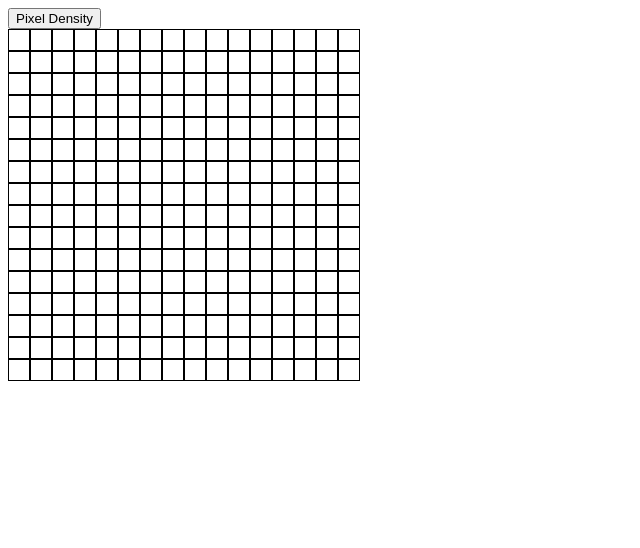
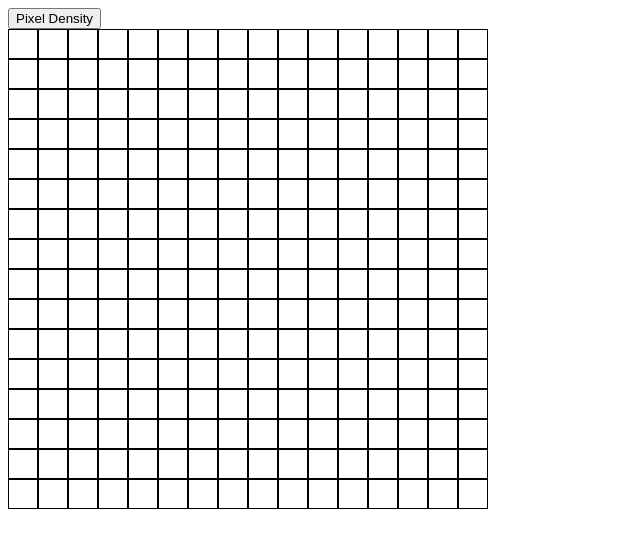
Before and after one commit to tiredDm/odin-etch-a-sketch, a plain HTML site: page index.html in a window 1280 px wide. Shown: the whole page, without its empty margins (0-640 px from the left). Drawn offline with Linux system fonts and the light colour scheme.

Commit message:
Added the resizing for pixel density and fixed canvas size..

```diff
--- a/script.js
+++ b/script.js
@@ -1,26 +1,15 @@
 const container = document.querySelector('.container');
 //create the 16 x 16 grid of divs.. make 16 column divs, with 16 divs inside them that have flex direction of vertical..
-let size  = 16;// doing this incase we want to change it for later.. // 1 -> 100
-for(let i = 0; i < size; i++){
-    let div = document.createElement('div');
-    for(let j = 0; j < size; j++){
-        let divChild = document.createElement('div');
-        divChild.classList.add('cell');
-        divChild.addEventListener('mouseover', () => {
-            divChild.style.backgroundColor = "black";
-        });
-        div.appendChild(divChild)
-    }
-    div.classList.add('col');
-    container.appendChild(div);
-}
+// doing this incase we want to change it for later.. // 1 -> 100
+createGrid(16);
+
 
 // Pixel density button...
 const densityButton = document.querySelector('.density-button');
 densityButton.addEventListener('click', () => {
     let input;
     let pd = prompt('Please Enter a Pixel Density:', '64');
-    if(pd == null || pd == '' || !Number(pd)){
+    if(pd == null || pd == '' || !Number(pd) || Number(pd) < 1 || Number(pd) > 100){
         input = "User did not complete request correctly..";
     } else {
         input = pd;
@@ -31,4 +20,30 @@ densityButton.addEventListener('click', () => {
 
 function changePixelDensity(pixelDensity){
     console.log(pixelDensity)
+    //Destroy all divs within "container.." & create the whole thing again..
+    removeGrid();
+    createGrid(pixelDensity);
 }
+
+function createGrid(size){
+    for(let i = 0; i < size; i++){
+        let div = document.createElement('div');
+        for(let j = 0; j < size; j++){
+            let divChild = document.createElement('div');
+            divChild.classList.add('cell');
+            divChild.addEventListener('mouseover', () => {
+                divChild.style.backgroundColor = "black";
+            });
+            div.appendChild(divChild)
+        }
+        div.classList.add('col');
+        container.appendChild(div);
+    }
+}
+
+function removeGrid(){
+    let size = container.childElementCount;
+    for(let i = 0; i < size; i++){
+        container.removeChild(container.firstChild);
+    }
+}
--- a/styles.css
+++ b/styles.css
@@ -1,16 +1,16 @@
 .container{
-    height: 50vh;
-    width: auto;
+    height: 480px;
+    width: 480px;
     display: flex;
 }
 
 .cell{
     border: 1px solid black;
-    width: 20px;
-    height: 20px;
+    flex-grow: 1;
 }
 
 .col{
     display: flex;
     flex-direction: column;
+    flex-grow: 1;
 }
```
